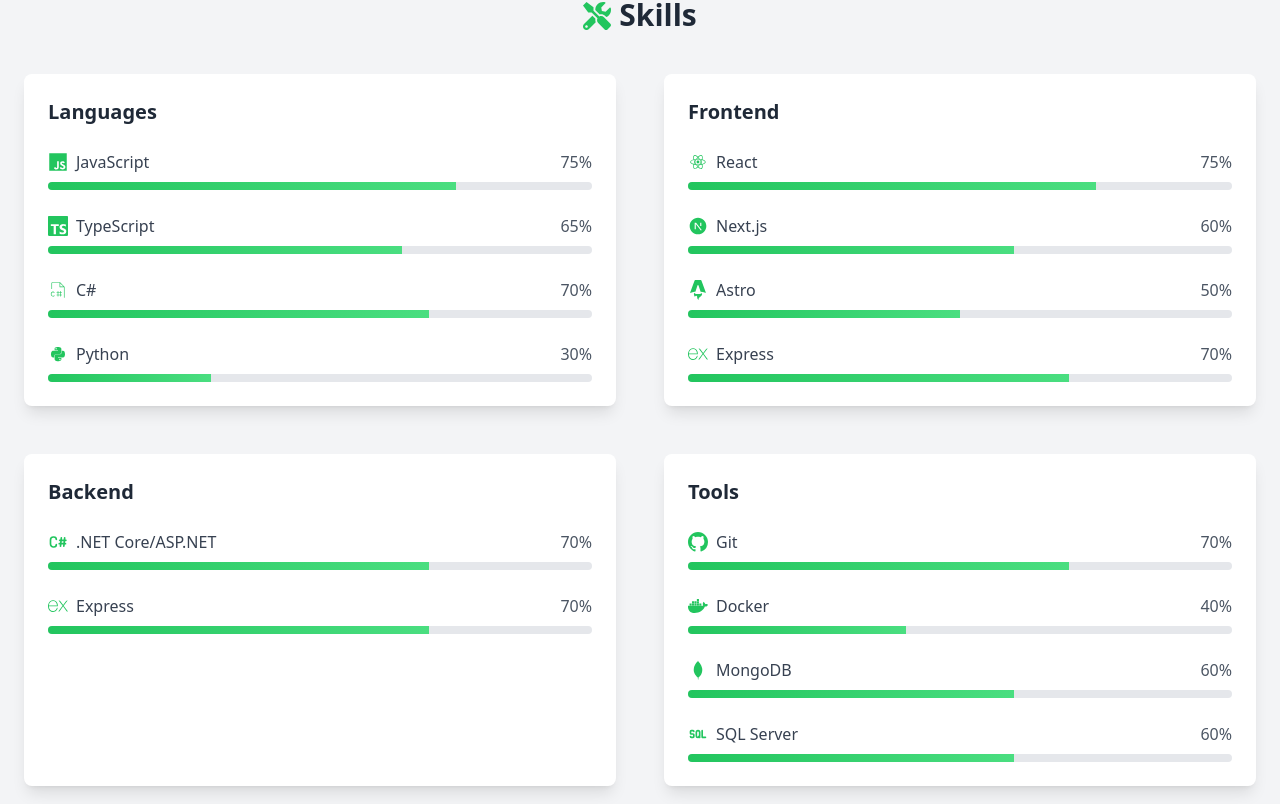
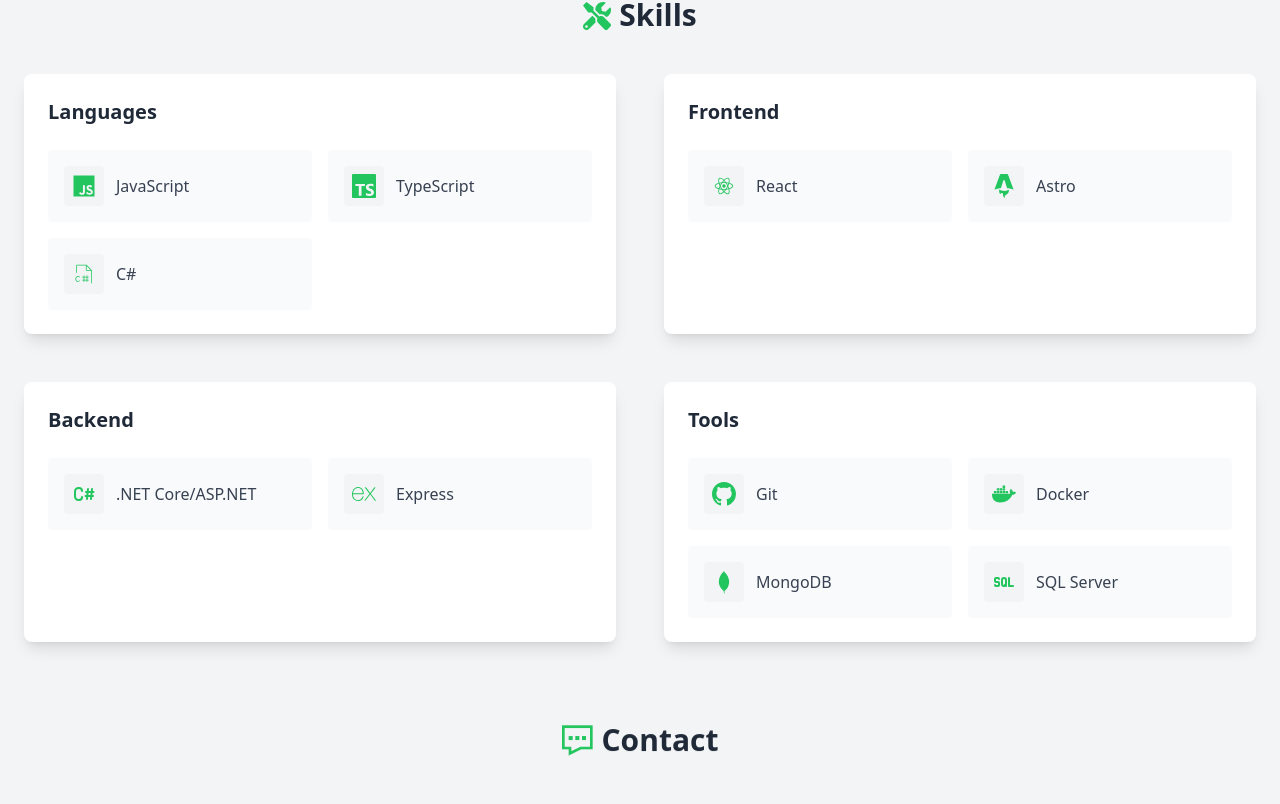
Before and after one commit to 818diego/portfolio, a React (Vite) app: page / in a window 1280 px wide. Shown: the part 3609-4413 px from the top of the page. Built offline with nearby package versions, Linux system fonts and the light colour scheme.

Commit message:
refactor(skills): update SkillItem and SkillCategory components for improved layout and data structure

```diff
--- a/src/components/ui/SkillCategory.tsx
+++ b/src/components/ui/SkillCategory.tsx
@@ -9,7 +9,7 @@
         <h3 className="text-xl font-bold mb-6 text-gray-800 dark:text-green-300">
             {title}
         </h3>
-        <div className="space-y-6">
+        <div className="grid grid-cols-1 sm:grid-cols-2 gap-4">
             {data.map((skill, skillIndex) => (
                 <SkillItem key={skillIndex} skill={skill} index={index} skillIndex={skillIndex} />
             ))}
--- a/src/components/ui/SkillItem.tsx
+++ b/src/components/ui/SkillItem.tsx
@@ -1,23 +1,19 @@
 import React from 'react';
-import { ProgressBar } from './ProgressBar';
+import { Skill } from '../../data/skills';
 
-const SkillItem: React.FC<{ skill: any; index: number; skillIndex: number }> = ({ skill, index, skillIndex }) => (
+const SkillItem: React.FC<{ skill: Skill; index: number; skillIndex: number }> = ({ skill, index, skillIndex }) => (
     <div
-        className="scroll-fade-in"
+        className="scroll-fade-in bg-gray-50 dark:bg-zinc-700 rounded-[4px] p-4 transition-all hover:shadow-md hover:bg-white dark:hover:bg-zinc-600 flex items-center"
         style={{ animationDelay: `${(index * 4 + skillIndex) * 0.2}s` }}
     >
-        <div className="flex items-center justify-between mb-2">
-            <div className="flex items-center gap-2">
-                <skill.icon className="w-5 h-5 text-green-500 dark:text-green-400" />
-                <span className="text-gray-700 dark:text-gray-300">
-                    {skill.name}
-                </span>
+        <div className="flex items-center gap-3">
+            <div className="p-2 bg-gray-100 dark:bg-zinc-800 rounded-[4px]">
+                <skill.icon className="w-6 h-6 text-green-500 dark:text-green-400" />
             </div>
-            <span className="text-gray-600 dark:text-gray-400">
-                {skill.level}%
+            <span className="text-gray-700 dark:text-gray-300 font-medium">
+                {skill.name}
             </span>
         </div>
-        <ProgressBar progress={skill.level} />
     </div>
 );
 
--- a/src/data/skills.ts
+++ b/src/data/skills.ts
@@ -1,38 +1,40 @@
-import { BsGithub } from 'react-icons/bs';
-import { DiMongodb, DiPython, DiReact } from 'react-icons/di';
-import { FaDocker } from 'react-icons/fa';
-import { FaJs } from 'react-icons/fa6';
-import { PiFileCSharpThin } from 'react-icons/pi';
-import { RiNextjsFill } from 'react-icons/ri';
-import { SiAstro, SiExpress, SiTypescript } from 'react-icons/si';
-import { TbBrandCSharp, TbSql } from 'react-icons/tb';
-import { useTranslation } from 'react-i18next';
+import { BsGithub } from "react-icons/bs";
+import { DiMongodb, DiReact } from "react-icons/di";
+import { FaDocker } from "react-icons/fa";
+import { FaJs } from "react-icons/fa6";
+import { PiFileCSharpThin } from "react-icons/pi";
+import { SiAstro, SiExpress, SiTypescript } from "react-icons/si";
+import { TbBrandCSharp, TbSql } from "react-icons/tb";
+import { useTranslation } from "react-i18next";
+import { IconType } from "react-icons";
+
+export interface Skill {
+  name: string;
+  icon: IconType;
+}
 
 export const skills = () => {
   const { t } = useTranslation();
 
   return {
     languages: [
-      { name: t('JavaScript'), level: 75, icon: FaJs },
-      { name: t('TypeScript'), level: 65, icon: SiTypescript },
-      { name: t('C#'), level: 70, icon: PiFileCSharpThin },
-      { name: t('Python'), level: 30, icon: DiPython },
+      { name: t("JavaScript"), icon: FaJs },
+      { name: t("TypeScript"), icon: SiTypescript },
+      { name: t("C#"), icon: PiFileCSharpThin },
     ],
     frontend: [
-      { name: t('React'), level: 75, icon: DiReact },
-      { name: t('Next.js'), level: 60, icon: RiNextjsFill },
-      { name: t('Astro'), level: 50, icon: SiAstro },
-      { name: t('Express'), level: 70, icon: SiExpress }
+      { name: t("React"), icon: DiReact },
+      { name: t("Astro"), icon: SiAstro },
     ],
     backend: [
-      { name: t('.NET Core/ASP.NET'), level: 70, icon: TbBrandCSharp },
-      { name: t('Express'), level: 70, icon: SiExpress },
+      { name: t(".NET Core/ASP.NET"), icon: TbBrandCSharp },
+      { name: t("Express"), icon: SiExpress },
     ],
     tools: [
-      { name: t('Git'), level: 70, icon: BsGithub },
-      { name: t('Docker'), level: 40, icon: FaDocker },
-      { name: t('MongoDB'), level: 60, icon: DiMongodb },
-      { name: t('SQL Server'), level: 60, icon: TbSql }
-    ]
+      { name: t("Git"), icon: BsGithub },
+      { name: t("Docker"), icon: FaDocker },
+      { name: t("MongoDB"), icon: DiMongodb },
+      { name: t("SQL Server"), icon: TbSql },
+    ],
   };
 };
```
Also changed, not shown: 1 other file (tests, documents, lock files or other folders).
